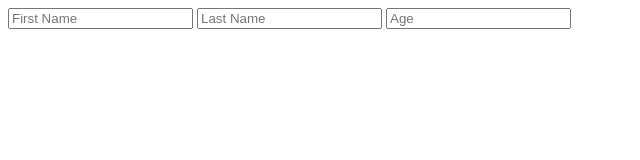
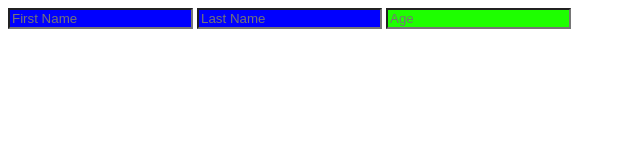
Before and after one commit to srikanthpanuganti/lecture1, a plain HTML site: page attribute.html in a window 1280 px wide. Shown: the whole page, without its empty margins (0-640 px from the left). Drawn offline with Linux system fonts and the light colour scheme.

Commit message:
updated attribute.html

```diff
--- a/attribute.html
+++ b/attribute.html
@@ -6,10 +6,10 @@
                         </title>
                         <style>
                                 input[type=text]{
-                                    color: blue;
+                                    background-color: blue;
                                 }
                                 input[type=number]{
-                                    color: rgb(30, 255, 0);
+                                    background-color: rgb(30, 255, 0);
                                 }
                         </style>
                 </head>
```
